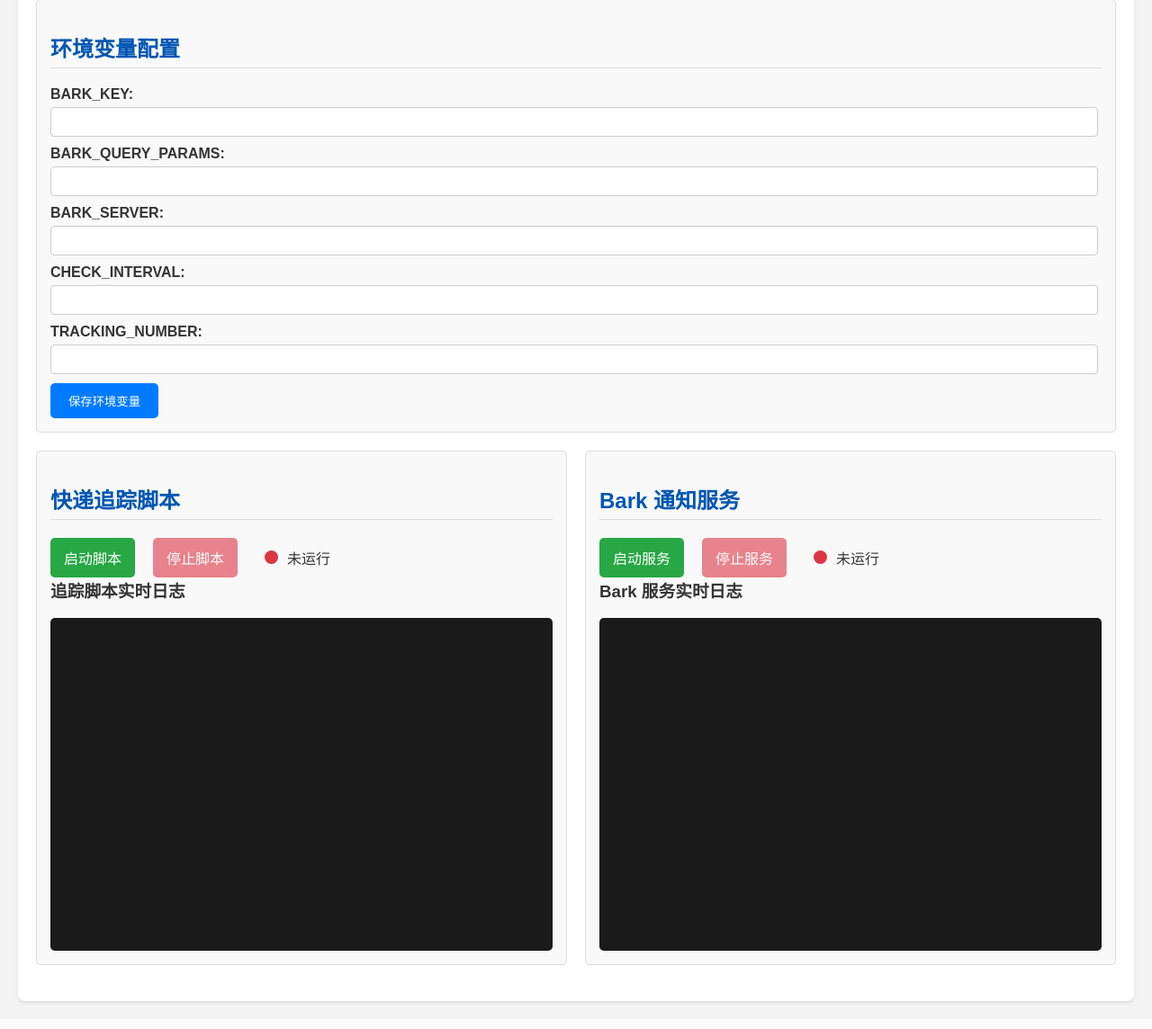
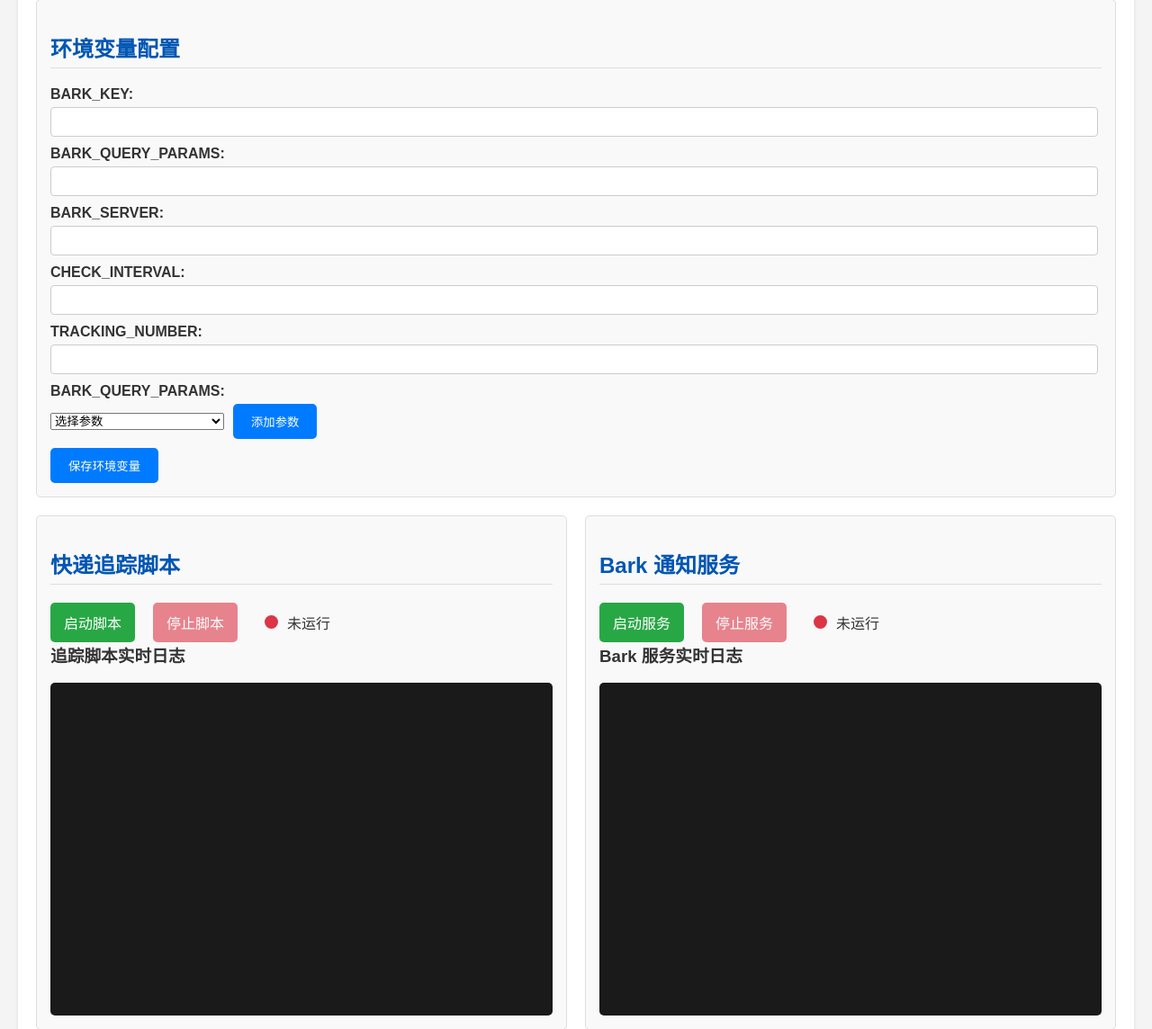
Before and after one commit to Szyoo/jppost-tracker, a Flask app: page / in a window 1280 px wide. Shown: the part 119-1263 px from the top of the page at 90% size. Before the commit the page ends 1236 px from the top, so only its background shows below. Run offline with Flask 3, Linux system fonts and the light colour scheme; some libraries are stand-ins or nearby versions.

Commit message:
feat: improve Bark parameter configuration

```diff
--- a/src/static/app.js
+++ b/src/static/app.js
@@ -10,6 +10,46 @@ const app = createApp({
         const socket = ref(null);
 
         const envVars = ref(window.initialEnvVars || {});
+        // 将 BARK_QUERY_PARAMS 解析为对象便于编辑
+        const parseQuery = (str) => {
+            const q = {};
+            if (!str) return q;
+            str.replace(/^\?/, '').split('&').forEach(part => {
+                if (!part) return;
+                const [k, v = ''] = part.split('=');
+                q[decodeURIComponent(k)] = decodeURIComponent(v);
+            });
+            return q;
+        };
+        const buildQuery = (obj) => {
+            const parts = Object.keys(obj).map(k => `${encodeURIComponent(k)}=${encodeURIComponent(obj[k])}`);
+            return parts.length ? '?' + parts.join('&') : '';
+        };
+        const barkParams = ref(parseQuery(envVars.value.BARK_QUERY_PARAMS));
+        const newParam = ref('');
+        const paramOptions = {
+            sound: { description: '通知铃声', values: ['alarm','anticipate','bell','birdsong','bloom','calypso','chime','choo','descent','electronic','fanfare','glass','gotosleep','healthnotification','horn','ladder','mailsent','minuet','multiwayinvitation','newmail','newsflash','noir','paymentsuccess','shake','sherwoodforest','silence','spell','suspense','telegraph','tiptoes','typewriters','update'] },
+            level: { description: '推送级别', values: ['active','timeSensitive','passive','critical'] },
+            badge: { description: '角标数字', values: [] },
+            autoCopy: { description: '自动复制(1开启)', values: ['1'] },
+            copy: { description: '复制的内容', values: [] },
+            group: { description: '消息分组', values: [] },
+            url: { description: '点击跳转的URL', values: [] },
+            icon: { description: '自定义图标URL', values: [] },
+            isArchive: { description: '是否保存(1保存)', values: ['1'] },
+            call: { description: '重复铃声(1开启)', values: ['1'] },
+            action: { description: '点击无弹窗', values: ['none'] },
+            volume: { description: '重要警告音量(0-10)', values: [] }
+        };
+        const availableParams = Vue.computed(() => {
+            const result = {};
+            for (const k in paramOptions) {
+                if (!(k in barkParams.value)) {
+                    result[k] = paramOptions[k];
+                }
+            }
+            return result;
+        });
         const envMessage = ref({ text: '', type: '' });
 
         const script = ref({ running: false, logs: [] });
@@ -26,6 +66,7 @@ const app = createApp({
 
         const saveEnv = async () => {
             try {
+                envVars.value.BARK_QUERY_PARAMS = buildQuery(barkParams.value);
                 const response = await fetch('/update_env', {
                     method: 'POST',
                     headers: { 'Content-Type': 'application/json' },
@@ -43,6 +84,18 @@ const app = createApp({
                     type: 'error'
                 };
             }
+        };
+
+        const addParam = () => {
+            if (newParam.value && !(newParam.value in barkParams.value)) {
+                const opt = paramOptions[newParam.value];
+                barkParams.value[newParam.value] = opt.values[0] || '';
+                newParam.value = '';
+            }
+        };
+
+        const removeParam = (param) => {
+            delete barkParams.value[param];
         };
 
         const scrollToBottom = (element) => {
@@ -125,6 +178,12 @@ const app = createApp({
             saveEnv,
             trackerLogOutput,
             barkLogOutput,
+            barkParams,
+            paramOptions,
+            availableParams,
+            newParam,
+            addParam,
+            removeParam
         };
     }
 });
--- a/src/static/style.css
+++ b/src/static/style.css
@@ -149,3 +149,26 @@ h3 {
   color: #721c24;
   border: 1px solid #f5c6cb;
 }
+
+.bark-params {
+  margin-bottom: 10px;
+}
+.param-item {
+  display: flex;
+  align-items: center;
+  gap: 10px;
+  margin-bottom: 5px;
+}
+.param-name {
+  font-weight: bold;
+}
+.param-desc {
+  font-size: 12px;
+  color: #555;
+}
+.param-add {
+  display: flex;
+  align-items: center;
+  gap: 10px;
+  margin-top: 5px;
+}
--- a/src/templates/index.html
+++ b/src/templates/index.html
@@ -17,10 +17,31 @@
       <div class="section">
         <h2>环境变量配置</h2>
         <form @submit.prevent="saveEnv" class="env-form">
-          <div v-for="(value, key) in envVars" :key="key">
+          <div v-for="(value, key) in envVars" :key="key" v-if="key !== 'BARK_QUERY_PARAMS'">
             <label :for="key">[[ key ]]:</label>
             <input type="text" :id="key" v-model="envVars[key]" />
           </div>
+
+          <div v-if="envVars['BARK_QUERY_PARAMS'] !== undefined" class="bark-params">
+            <label>BARK_QUERY_PARAMS:</label>
+            <div class="param-item" v-for="(val, param) in barkParams" :key="param">
+              <span class="param-name">[[ param ]]</span>
+              <span class="param-desc">[[ paramOptions[param].description ]]</span>
+              <select v-if="paramOptions[param].values.length" v-model="barkParams[param]">
+                <option v-for="opt in paramOptions[param].values" :key="opt" :value="opt">[[ opt ]]</option>
+              </select>
+              <input v-else type="text" v-model="barkParams[param]" />
+              <button type="button" @click="removeParam(param)">删除</button>
+            </div>
+            <div class="param-add">
+              <select v-model="newParam">
+                <option disabled value="">选择参数</option>
+                <option v-for="(opt, key) in availableParams" :key="key" :value="key">[[ key ]] - [[ opt.description ]]</option>
+              </select>
+              <button type="button" @click="addParam" :disabled="!newParam">添加参数</button>
+            </div>
+          </div>
+
           <button type="submit">保存环境变量</button>
         </form>
         <div v-if="envMessage.text" :class="['message', envMessage.type]">[[ envMessage.text ]]</div>
```
Also changed, not shown: README.md.
